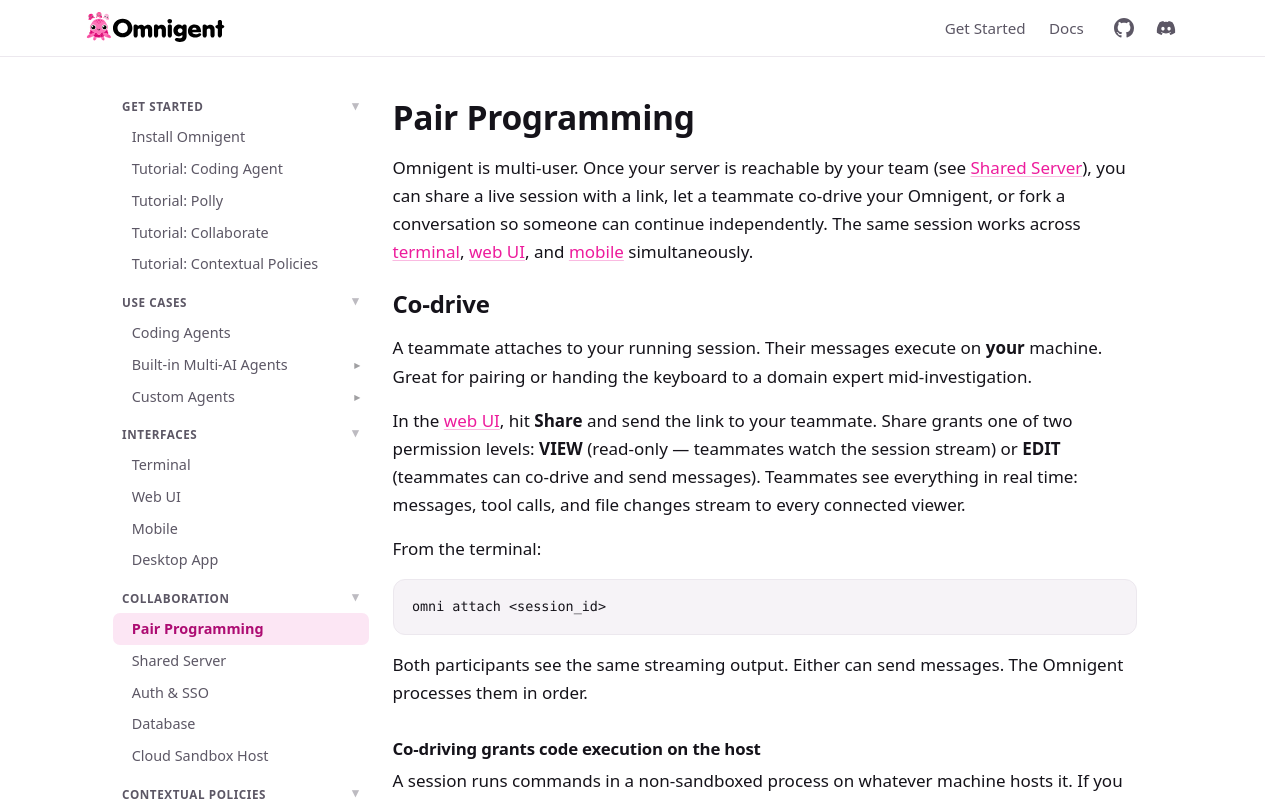
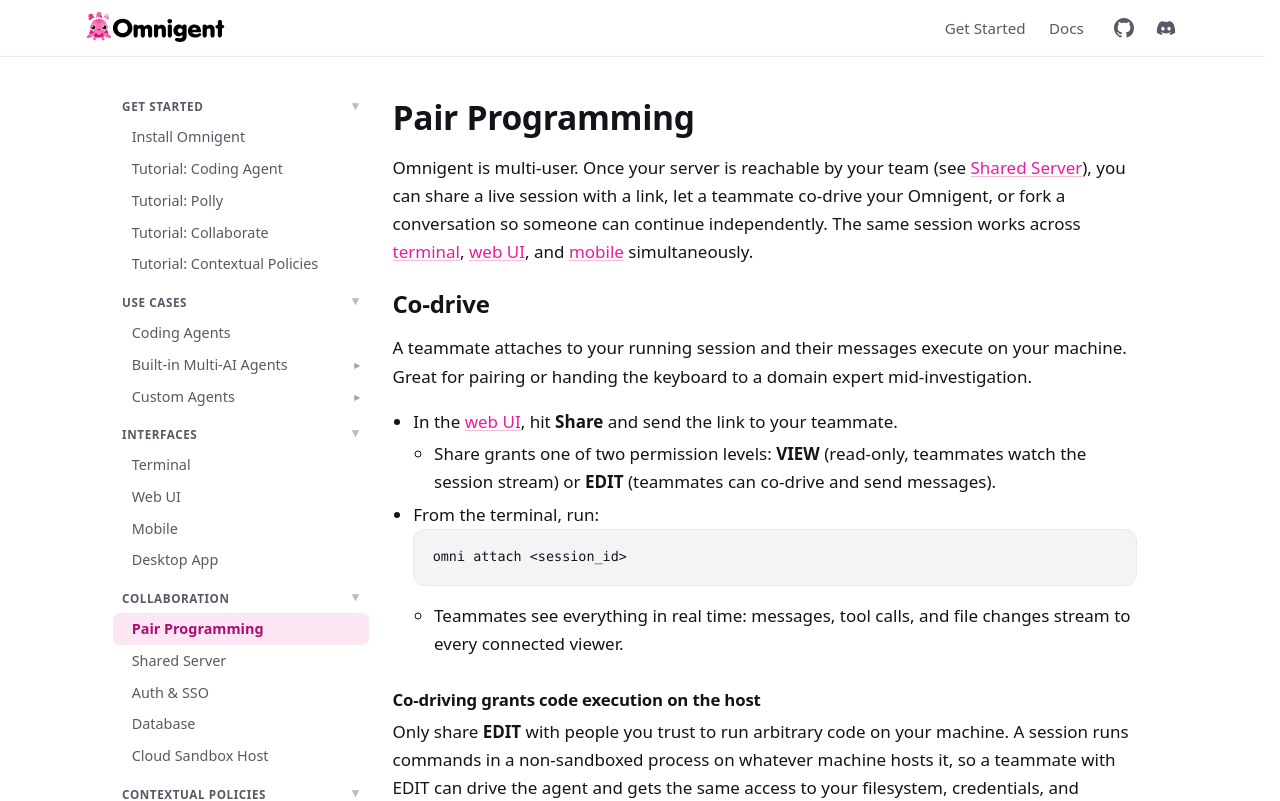
Before and after one commit to omnigent-ai/omnigent-site, a Next.js app: page /docs/collaborate in a window 1280 px wide. Shown: the top 801 px of the page. Built offline with nearby package versions, Linux system fonts and the light colour scheme.

Commit message:
Rework Co-drive into instruction list; lead risk section with CTA

```diff
--- a/app/docs/collaborate/page.js
+++ b/app/docs/collaborate/page.js
@@ -20,40 +20,44 @@ export default function Page() {
       <h2>Co-drive</h2>
 
       <p>
-        A teammate attaches to your running session. Their messages execute on{" "}
-        <strong>your</strong> machine. Great for pairing or handing the keyboard to a domain expert
-        mid-investigation.
+        A teammate attaches to your running session and their messages execute on your machine.
+        Great for pairing or handing the keyboard to a domain expert mid-investigation.
       </p>
 
-      <p>
-        In the <Link href="/docs/interact/web-ui">web UI</Link>, hit <strong>Share</strong> and send
-        the link to your teammate. Share grants one of two permission levels: <strong>VIEW</strong>{" "}
-        (read-only — teammates watch the session stream) or <strong>EDIT</strong> (teammates can
-        co-drive and send messages). Teammates see everything in real time: messages, tool calls, and
-        file changes stream to every connected viewer.
-      </p>
-
-      <p>From the terminal:</p>
-
-      <pre><code>{"omni attach <session_id>"}</code></pre>
-
-      <p>
-        Both participants see the same streaming output. Either can send messages. The Omnigent
-        processes them in order.
-      </p>
+      <ul>
+        <li>
+          In the <Link href="/docs/interact/web-ui">web UI</Link>, hit <strong>Share</strong> and
+          send the link to your teammate.
+          <ul>
+            <li>
+              Share grants one of two permission levels: <strong>VIEW</strong> (read-only, teammates
+              watch the session stream) or <strong>EDIT</strong> (teammates can co-drive and send
+              messages).
+            </li>
+          </ul>
+        </li>
+        <li>
+          From the terminal, run:
+          <pre><code>{"omni attach <session_id>"}</code></pre>
+          <ul>
+            <li>
+              Teammates see everything in real time: messages, tool calls, and file changes stream
+              to every connected viewer.
+            </li>
+          </ul>
+        </li>
+      </ul>
 
       <h3 id="code-execution-risk">Co-driving grants code execution on the host</h3>
 
       <p>
-        A session runs commands in a non-sandboxed process on whatever machine hosts it. If you
-        started the client on your laptop, the session executes code on your laptop. A teammate you
-        share with at the <strong>EDIT</strong> permission level can drive the agent, so they get
-        arbitrary code execution on your machine too, with access to its filesystem, credentials, and
+        Only share <strong>EDIT</strong> with people you trust to run arbitrary code on your machine.
+        A session runs commands in a non-sandboxed process on whatever machine hosts it, so a teammate
+        with EDIT can drive the agent and gets the same access to your filesystem, credentials, and
         network.
       </p>
       <p>
-        Only share with EDIT to people you trust with that level of access. To collaborate more
-        safely, share read-only instead, or host the session on a{" "}
+        To collaborate more safely, share read-only instead, or host the session on a{" "}
         <Link href="/docs/deploy/cloud-sandbox-host">cloud sandbox host</Link> so the agent runs in
         an isolated remote container rather than on your personal machine. To constrain what the
         agent can touch even on a trusted host, apply an{" "}
```
